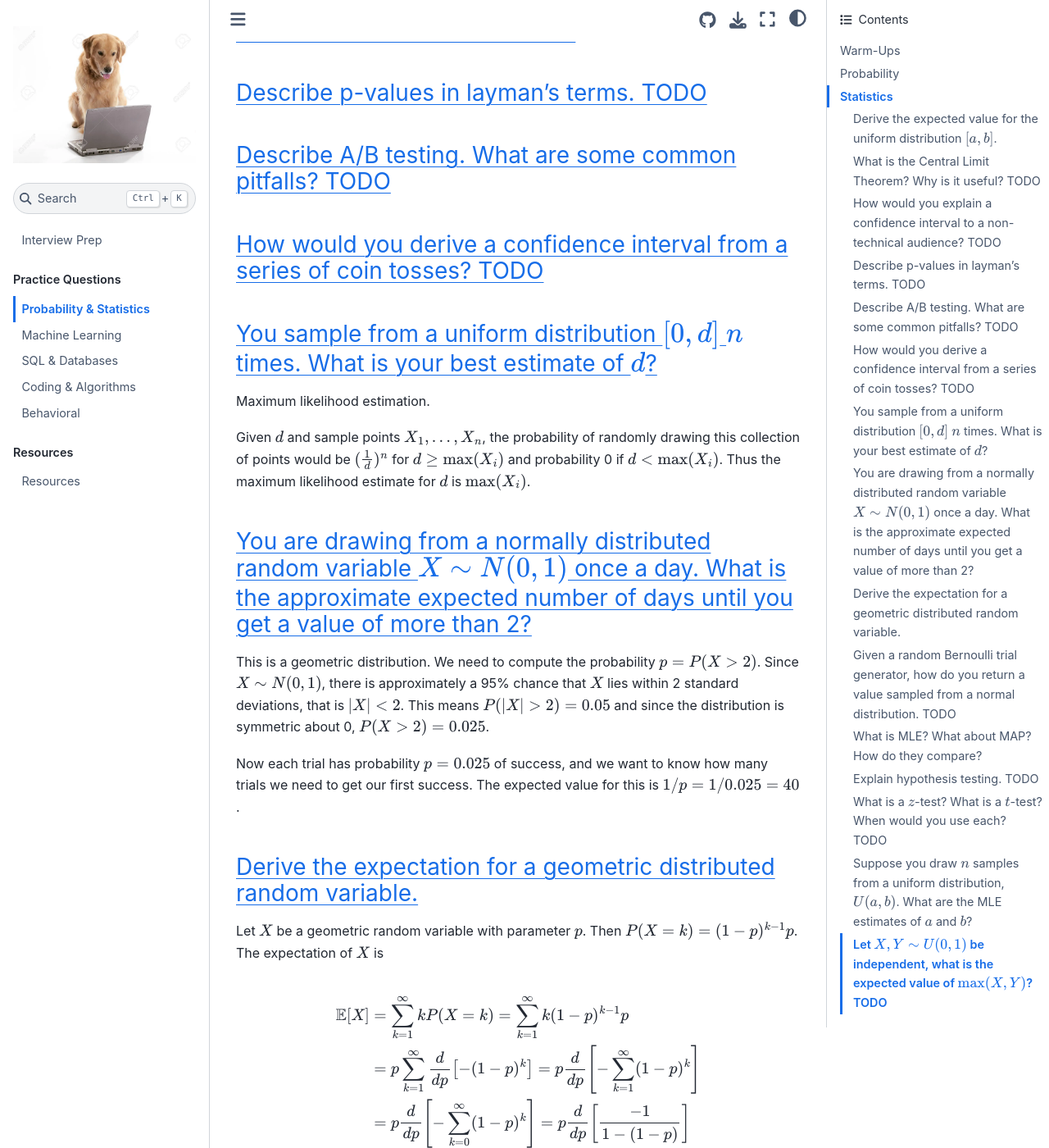
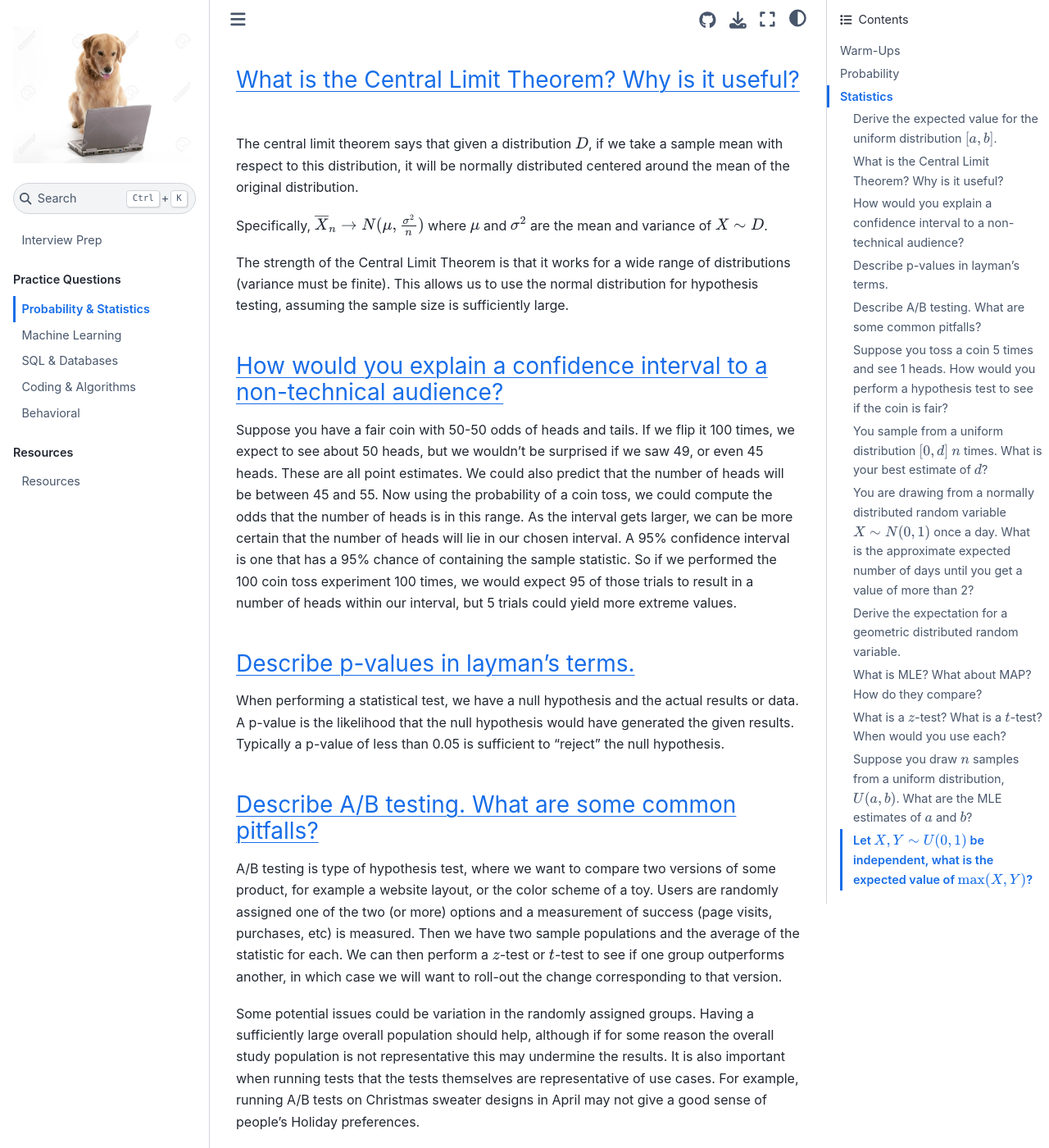
Before and after one commit to amichaelsen/data-science-interview-prep, a Jupyter Book: the page built from practice/probability.md, in a window 1280 px wide and 1400 px high, scrolled down 15570 px. Shown: the whole window at 82% size. Built offline with Jupyter Book 1.0.4 settings and Sphinx 7.4.7 and the Sphinx Book theme 1.1.4, drawn with Linux system fonts in a browser that asks for light colours; some of the changed text lies outside the part shown.

Commit message:
Complete probability questions (for now...)

```diff
--- a/practice/probability.md
+++ b/practice/probability.md
@@ -269,7 +269,7 @@ Any collection of 4 points, A, B, C, and D, is equally likely to be selected, an
 
 There are $50*49$ possible pairs of cards. Fixing the first card of a pair, there are 9 remaining cards of the same color, and 4 remaining cards of the same value among the 49 cards remaining. So there are $49-9-4=36$ cards that would give a pair satisfying the conditions. The probability is then $36/49$.
 
-### What is the expected number of rolls needed to see all 6 sides of a fair die? TODO
+<!-- ### What is the expected number of rolls needed to see all 6 sides of a fair die? TODO -->
 
 
 **Attempt 1**
@@ -300,10 +300,6 @@ In the more general case, there are still only 2 non-collision outcomes, but the
 
 <sub> Source: [Ace the Data Science Interview](https://www.amazon.com/dp/0578973839?&linkCode=sl1&tag=nicksingh03-20&linkId=4fa541a539320e8936926cb3a5167881&language=en_US&ref_=as_li_ss_tl)</sub>
 
-### How many cards would you expect to draw from a standard deck before seeing the first ace? TODO
-
-
-
 
 
 ### Say you are given an unfair coin, with an unknown bias towards heads or tails. How can you generate fair odds using this coin?
@@ -318,9 +314,18 @@ This is a clever trick. Let $p$ be the probability of heads. $P(HT) = p(1-p)$ an
 
 First, rewrite this as $P(2X-Y>0)$. Since independent Gaussians add $N(\mu_x,\sigma_x^2)+N(\mu_y,\sigma_Y^2) = N(\mu_X+\mu_Y,\sigma_X^2+\sigma_Y^2)$, define $Z=2X+Y + 2N(0,1)+N(0,1)= N(0,4)+N(0,1) = N(0,5)$. Now we want $P(Z>0)$, and since $Z$ is Gaussian with mean 0, this has probability 1/2.
 
+
 ### There are two groups of $n$ users, A and B, and each user in A is friends with those in B and vice versa. Each user in A will randomly choose a user in B as their best friend and each user in B will randomly choose a user in A as their best friend. If two people have chosen each other, they are mutual best friends. What is the probability that there will be no mutual best friendships? TODO
 
+One approach is to enumerate all possible pairings, and then count those which have no best friends.
 
+Another approach is to look at each $a\in A$, let them choose their person $b\in B$. In order to have no best friends, $b$ must pick someone other than $a$ in $A$, which happens with probability $\tfrac{1}{n}$. The problem with this approach is that if every person in $A$ picks person $b$ then $b$ will always have a best friend, so we need to take all choices into account. We could let all of $A$ choose and then try to determine the odds that the choices of $B$ do not yield best friends, but this second probability will still depend on the choices of $A$ (for example, $A$ can force a best friend by all picking the same $b$ again).
+
+Going back to the first approach, each $a\in A$ has $n$ choices, so there are $n^n$ possible selections by $A$, and these can be combined in any way with the selections by $B$ which gives $n^{2n}$ total outcomes. If there is at least 1 pairing, we can pull them out and let the remaining $n-1$ people in each group make any selection they like, resulting in $(n-1)^{2(n-1)}$ possible pairings with that particular $(a,b)$ best friend match. There are a total of $n^2$ pairings we could have picked, so there are $n^2(n-1)^{2(n-1)}$ pairings that contain a best friend match up. The probability that we don't have any matches is the complement
+
+$$
+1 - \frac{n^2(n-1)^{2(n-1)}}{n^{2n}} =1 - \frac{n^2(n-1)^{2n}}{n^{2n}(n-1)^2} =  1 - \left(\frac{n}{n-1}\right)^2\left(\frac{n-1}{n}\right)^{2n} = 1- \left(\frac{n-1}{n}\right)^{2(n-1)}
+$$
 
 
 
@@ -335,17 +340,40 @@ The probability density function for this distribution is $\frac{1}{b-a}$ on the
 
 $$ \int_{-\infty}^\infty xp_{[a,b]}(x)dx = \int_a^b \frac{x}{b-a}dx = \frac{1}{b-a} [\tfrac{1}{2}x^2|_a^b] = \frac{b^2-a^2}{2(b-a)} = \frac{a+b}{2}.$$
 
-### What is the Central Limit Theorem? Why is it useful?  TODO
+### What is the Central Limit Theorem? Why is it useful?
 
-### How would you explain a confidence interval to a non-technical audience? TODO
+The central limit theorem says that given a distribution $D$, if we take a sample mean with respect to this distribution, it will be normally distributed centered around the mean of the original distribution.
+
+Specifically, $\overline{X}_n \rightarrow N(\mu, \tfrac{\sigma^2}{n})$ where $\mu$ and $\sigma^2$ are the mean and variance of $X\sim D$.
+
+The strength of the Central Limit Theorem is that it works for a wide range of distributions (variance must be finite). This allows us to use the normal distribution for hypothesis testing, assuming the sample size is sufficiently large.
+
+### How would you explain a confidence interval to a non-technical audience?
+
+Suppose you have a fair coin with 50-50 odds of heads and tails. If we flip it 100 times, we expect to see about 50 heads, but we wouldn't be surprised if we saw 49, or even 45 heads. These are all point estimates. We could also predict that the number of heads will be between 45 and 55. Now using the probability of a coin toss, we could compute the odds that the number of heads is in this range. As the interval gets larger, we can be more certain that the number of heads will lie in our chosen interval. A 95% confidence interval is one that has a 95% chance of containing the sample statistic. So if we performed the 100 coin toss experiment 100 times, we would expect 95 of those trials to result in a number of heads within our interval, but 5 trials could yield more extreme values.
 
 
-### Describe p-values in layman’s terms. TODO
+### Describe p-values in layman’s terms.
+
+When performing a statistical test, we have a null hypothesis and the actual results or data. A p-value is the likelihood that the null hypothesis would have generated the given results. Typically a p-value of less than 0.05 is sufficient to "reject" the null hypothesis.
 
 
-### Describe A/B testing. What are some common pitfalls? TODO
+### Describe A/B testing. What are some common pitfalls?
 
-### How would you derive a confidence interval from a series of coin tosses? TODO
+A/B testing is type of hypothesis test, where we want to compare two versions of some product, for example a website layout, or the color scheme of a toy. Users are randomly assigned one of the two (or more) options and a measurement of success (page visits, purchases, etc) is measured. Then we have two sample populations and the average of the statistic for each. We can then perform a $z$-test or $t$-test to see if one group outperforms another, in which case we will want to roll-out the change corresponding to that version.
+
+Some potential issues could be variation in the randomly assigned groups. Having a sufficiently large overall population should help, although if for some reason the overall study population is not representative this may undermine the results. It is also important when running tests that the tests themselves are representative of use cases. For example, running A/B tests on Christmas sweater designs in April may not give a good sense of people's Holiday preferences.
+
+### Suppose you toss a coin 5 times and see 1 heads. How would you perform a hypothesis test to see if the coin is fair?
+
+The null hypothesis would be that the coin *is* fair, so $P(H)=0.5$. If we are performing a 1-tailed test, we want to decide if the coin is biases towards tails.
+
+The probability that we see a result as extreme (or more) is the probability of all tails and the probability of 1 heads.
+
+$$
+P(H\leq 1) = P(H=0) + P(H=1) = (0.5)^5 + 5*(0.5)^5 = 6*(0.5)^5 =\tfrac{6}{32} \approx 0.18 > 0.05
+$$
+so in this case we do not reject the null hypothesis.
 
 ### You sample from a uniform distribution $[0, d]$ $n$ times. What is your best estimate of $d$?
 
@@ -372,8 +400,6 @@ $$\begin{align*}
 $$
 
 
-### Given a random Bernoulli trial generator, how do you return a value sampled from a normal distribution.  TODO
-
 ### What is MLE? What about MAP? How do they compare?
 
 **MLE**, or **Maximum Likelihood Estimation**, is a means of estimating a parameter of a distribution. Let $D(p)$ be a distribution with parameter $p$, from which we have sampled points $X_1,\ldots, X_n$. Then using the distribution, we can compute a likelihood function $\mathcal{L}(p;X_1,\ldots, X_n)$ that is the probability of drawing this sample which depends on the parameter $p$. If the distribution is continuous, the probability would be 0, so $\mathcal{L}$ instead captures the density function evaluated for this sample.
@@ -392,11 +418,9 @@ $$
 $$
 
 
+### What is a $z$-test? What is a $t$-test? When would you use each?
 
-
-### Explain hypothesis testing.  TODO
-
-### What is a $z$-test? What is a $t$-test? When would you use each? TODO
+A $z$-test is used in hypothesis testing with the test statistic follows a normal distribution. The $t$-test is used when distribution is close to normal but a little wider. This typically happens when we want to apply the Central Limit Theorem but our sample size isn't big enough (e.g. less than 30). Another reason to use the $t$-test is when the variance for your sample population is unknown, in this case we can estimate it using sample variance, but doing so introduces further variability into our approximation of the sample statistic distribution (which depends on $\sigma^2$), so the $t$-test accounts for this.
 
 ### Suppose you draw $n$ samples from a uniform distribution, $U(a,b)$. What are the MLE estimates of $a$ and $b$?
 
@@ -408,4 +432,8 @@ $$\mathcal{L}(a,b;X_1,\ldots, X_n)
 \end{cases}$$
 Since this gets smaller the larger $|b-a|$ becomes, the smallest interval possible will maximize the likelihood, and so $\hat{a}_{MLE} = \min(X_i)$ and $\hat{b}_{MLE} = \max(X_i)$.
 
-### Let $X,Y\sim U(0,1)$ be independent, what is the expected value of $\max(X,Y)$? TODO
+### Let $X,Y\sim U(0,1)$ be independent, what is the expected value of $\max(X,Y)$?
+
+Let $M=\min(X,Y)$. Then $P(M>z) = P(X>z,Y>z)= P(X>z)P(Y>z) = (1-z)^2$ since $X,Y$ are independent. So we have $P(M > z) = (1-z)^2$. Since $M\geq 0$, we can find $E[M] = \int_0^1 P(M>z)dz$ (intuition for this can be derived from the discrete case) which is
+
+$$\int_0^1 (1-z)^2 dz = [-\tfrac{1}{3}(1-z)^3]_0^1 = \tfrac{1}{3}.$$
```
